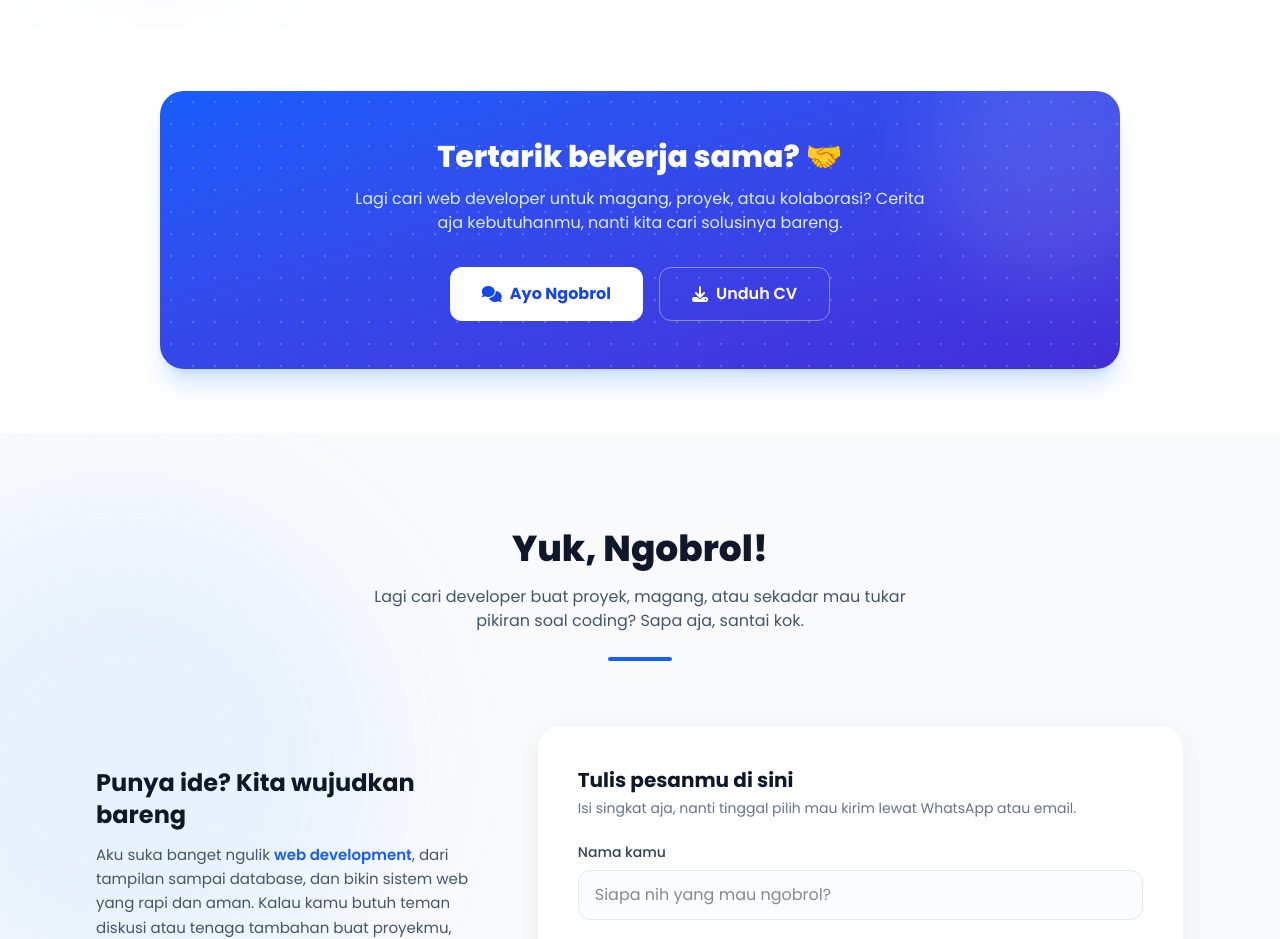
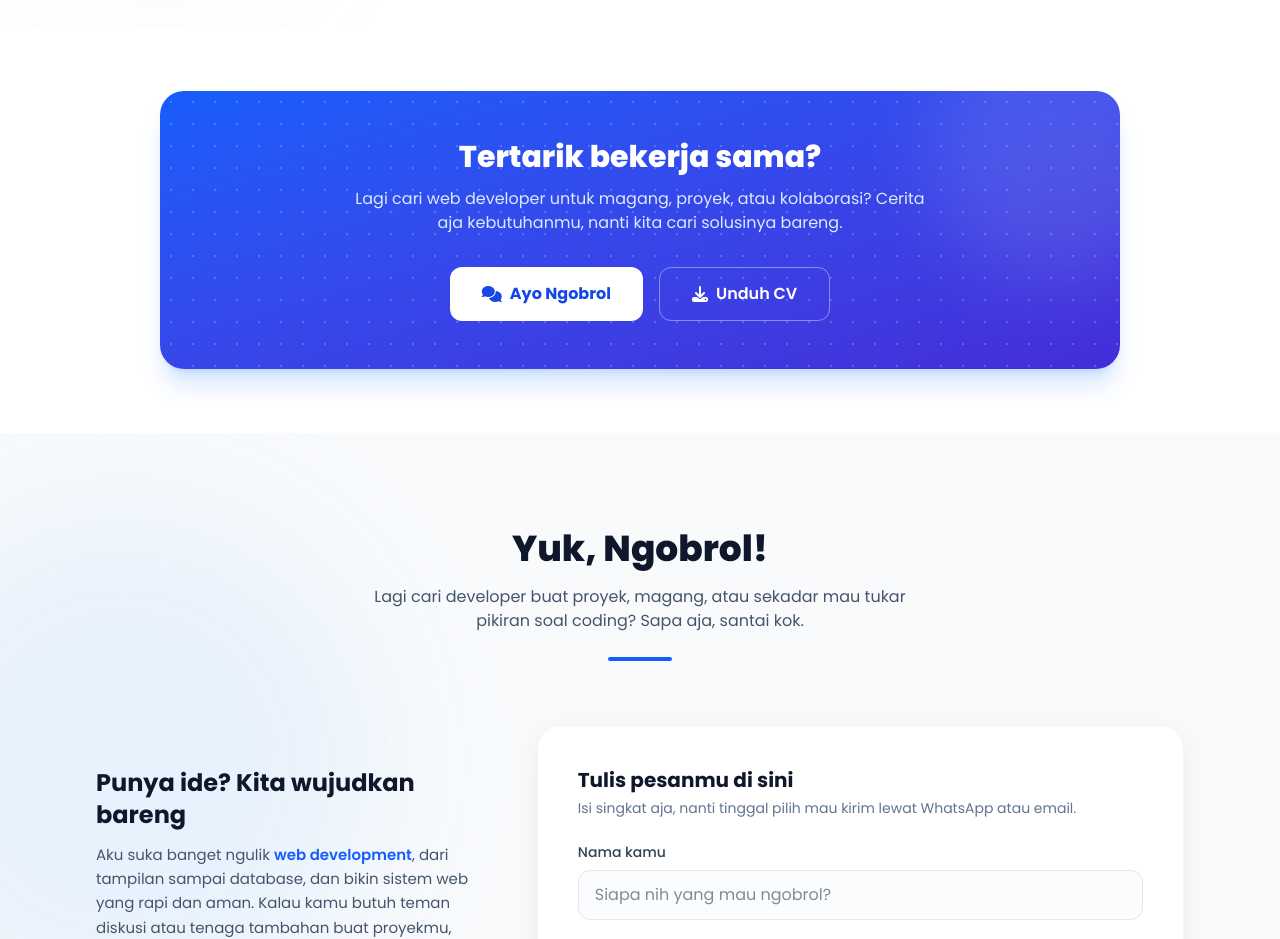
Before and after one commit to FalaahHamidHutasoit/portofolio, a Next.js app: page / in a window 1280 px wide. Shown: the part 4900-5839 px from the top of the page. Built offline with nearby package versions, Linux system fonts and the light colour scheme.

Commit message:
UPDATE UI

```diff
--- a/app/components/CtaBanner.js
+++ b/app/components/CtaBanner.js
@@ -10,7 +10,7 @@ export default function CtaBanner() {
           <div className="absolute -top-16 -right-16 w-64 h-64 rounded-full bg-white/10 blur-2xl"></div>
 
           <div className="relative">
-            <h2 className="text-2xl sm:text-3xl font-extrabold text-white mb-3">Tertarik bekerja sama? 🤝</h2>
+            <h2 className="text-2xl sm:text-3xl font-extrabold text-white mb-3">Tertarik bekerja sama?</h2>
             <p className="text-blue-100 max-w-xl mx-auto mb-8 text-sm sm:text-base">
               Lagi cari web developer untuk magang, proyek, atau kolaborasi? Cerita aja kebutuhanmu, nanti kita cari solusinya bareng.
             </p>
```
